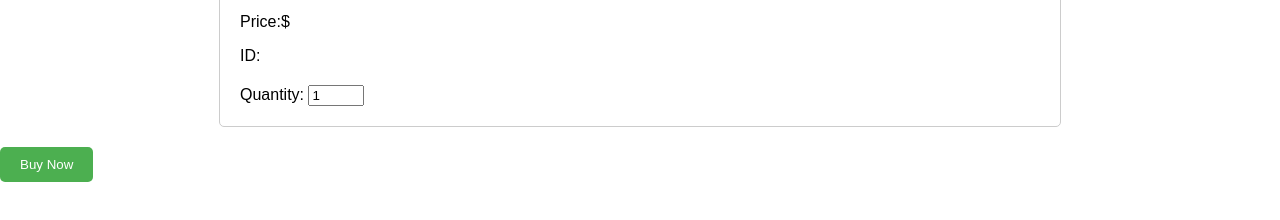
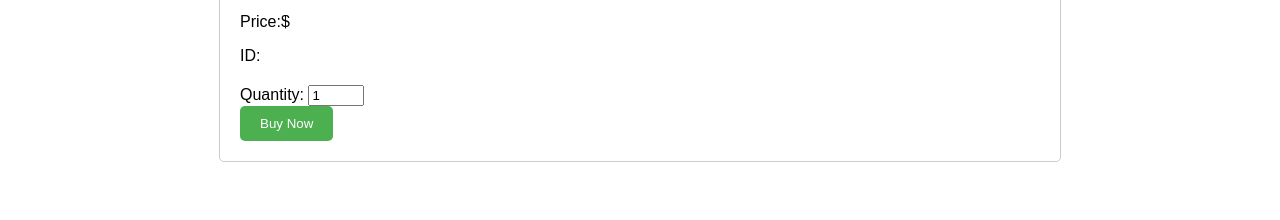
Before and after one commit to giriveerasankarkakileti/blossom, a plain HTML site: page Add to cart 2.html in a window 1280 px wide. Shown: the part 100-320 px from the top of the page. Drawn offline with Linux system fonts and the light colour scheme.

Commit message:
Update Add to cart 2.html

```diff
--- a/Add to cart 2.html
+++ b/Add to cart 2.html
@@ -49,9 +49,9 @@
         <p id="line-item-quantity-info">ID: </div>
         <label for="quantity">Quantity:</label>
         <input type="number" id="quantity" value="1" min="1" max="10">
+        <div><button id="buy-now">Buy Now</button></div>
+    </div>
 
-    </div>
-    <button id="buy-now">Buy Now</button>
 </div>
 
 
```
